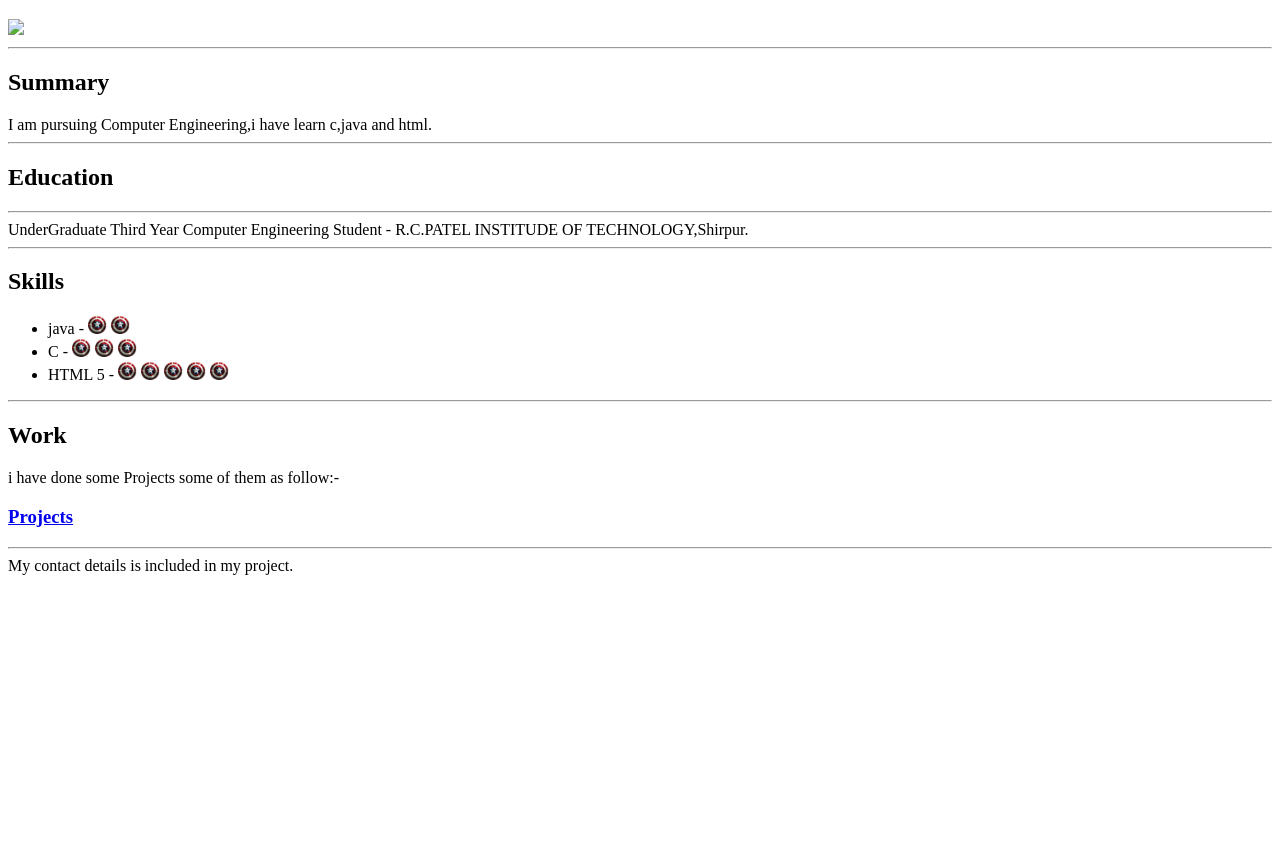
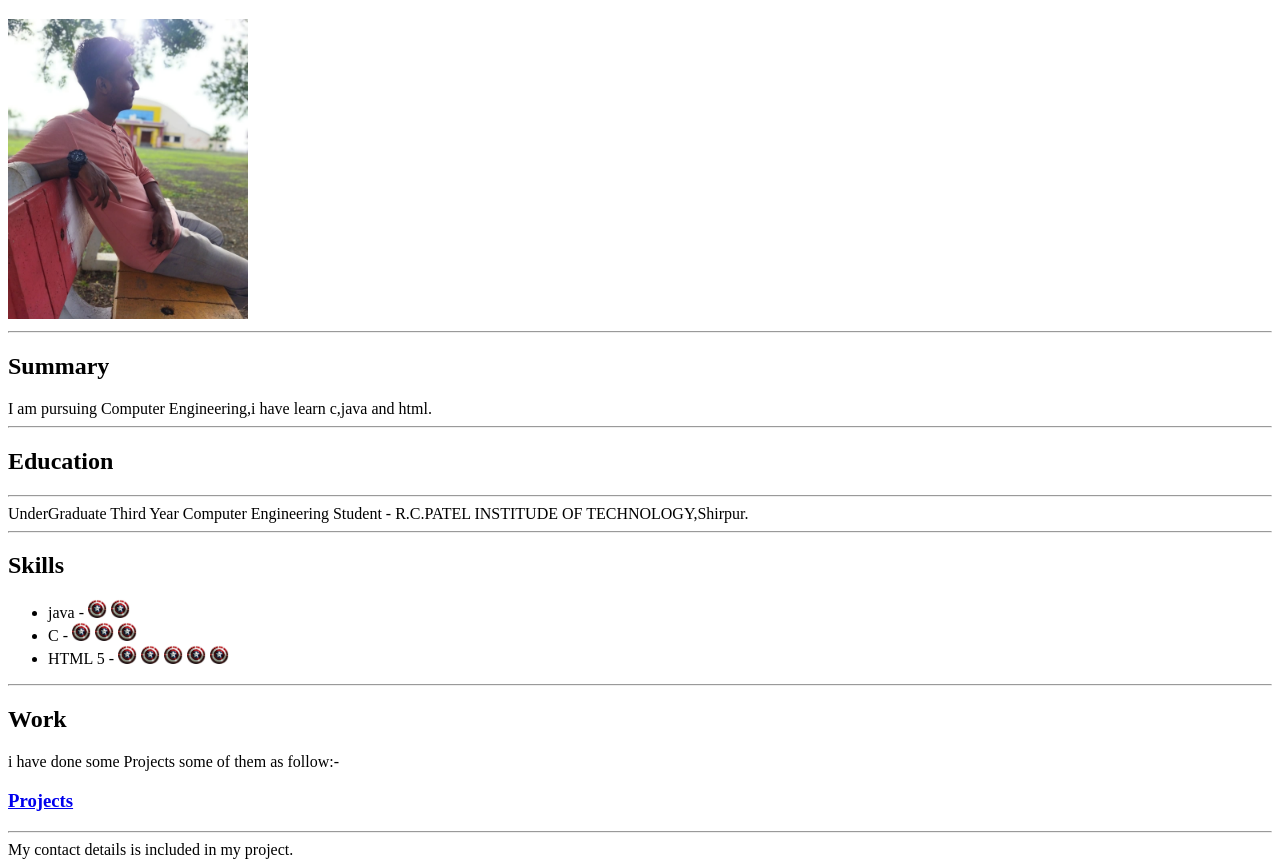
Before and after one commit to TejasChoukale/Resume, a plain HTML site: page index.html in a window 1280 px wide. Shown: the part 61-928 px from the top of the page. Before the commit the page ends 800 px from the top, so only its background shows below. Drawn offline with Linux system fonts and the light colour scheme; the site is published under a folder, as on GitHub Pages, so addresses that start at the root find nothing.

Commit message:
Update index.html

```diff
--- a/index.html
+++ b/index.html
@@ -8,7 +8,7 @@
     <title>My Resume</title>
 </head>
 <h1>Tejas Choukale</h1>
-<img height="300" src="/My pic.jpg"/>
+<img height="300" src="My pic.jpg"/>
 <hr />
 
 <h2>Summary</h2>
```
